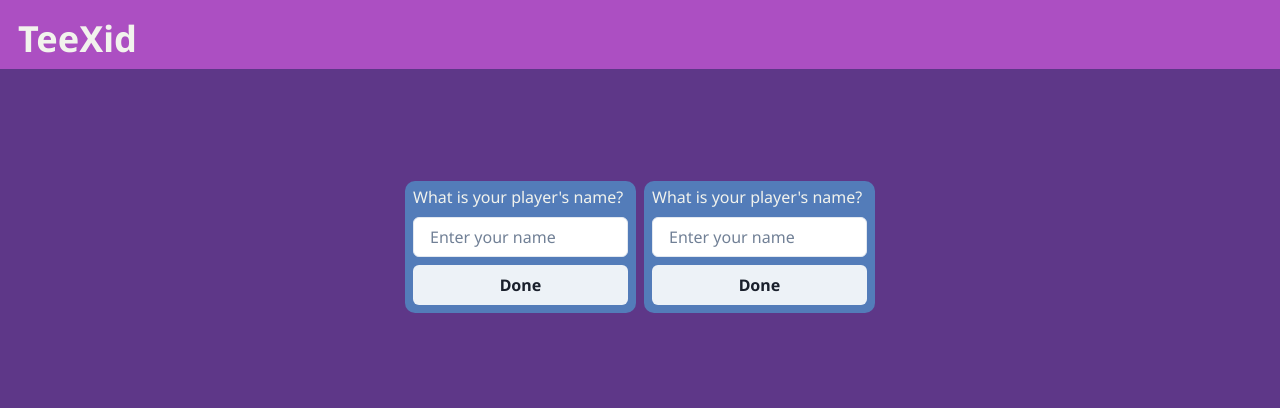
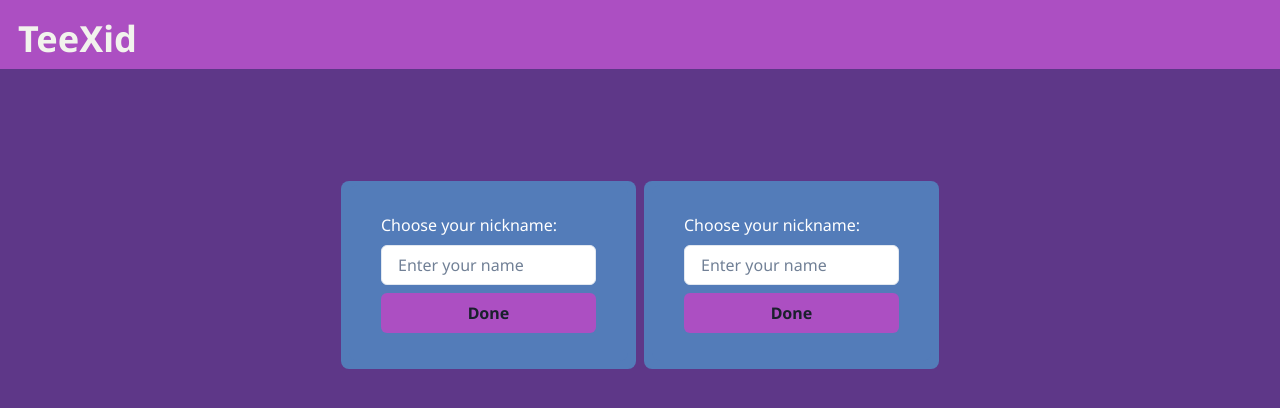
Before and after one commit to maciek-codes/teexid, a React (Create React App) app in the folder app/: page /join in a window 1280 px wide. Shown: the top 408 px of the page. Built offline with nearby package versions, Linux system fonts and the light colour scheme.

Commit message:
Radiuses adjustment, PlayerName style

```diff
--- a/app/src/GameFeed.tsx
+++ b/app/src/GameFeed.tsx
@@ -1,6 +1,6 @@
 import React, { useState } from "react";
 
-import { Box, Progress, Stack, Text } from "@chakra-ui/react";
+import { Box, Stack, Text } from "@chakra-ui/react";
 import { PlayerList } from "./PlayerList";
 import { usePlayerStore } from "./stores/PlayerStore";
 import { useRoomStore } from "./stores/RoomStore";
@@ -47,7 +47,7 @@ export const GameFeed: React.FC = () => {
         color="#F2F3ED"
         px="5"
         py="3"
-        borderRadius={10}
+        rounded="lg"
         dropShadow="10px"
       >
         {roomState === "waiting" && (
@@ -80,7 +80,8 @@ export const GameFeed: React.FC = () => {
         )}
         {roomState === "ended" && <Text fontSize="xl">Game ended!</Text>}
       </Box>
-      <Box backgroundColor="#ebd9ff" p={2} borderRadius={10}>
+      {isPlaying && (
+        <Box backgroundColor="#ebd9ff" p={2} rounded="lg">
           {isPlaying &&
             turnState === "selecting_cards" &&
             !isTellingStory &&
@@ -95,8 +96,10 @@ export const GameFeed: React.FC = () => {
                 onSelectedCard={() => submitCardForStory()}
               />
             )}
-        {isPlaying && !isTellingStory && turnState === "waiting_for_story" && (
-          <Progress isAnimated={true} isIndeterminate={true} />
+          {isPlaying &&
+            !isTellingStory &&
+            turnState === "waiting_for_story" && (
+              <Text>Waiting for the story teller...</Text>
             )}
           {isPlaying &&
             turnState === "selecting_cards" &&
@@ -126,6 +129,7 @@ export const GameFeed: React.FC = () => {
               />
             )}
         </Box>
+      )}
       {roomState === "ended" && (
         <Box>
           <PlayerScores playersList={players} />
--- a/app/src/GameRoom.tsx
+++ b/app/src/GameRoom.tsx
@@ -16,7 +16,6 @@ import { DebugInfo } from "./components/DebugInfo";
 const GameRoom: React.FC = () => {
   const { name: playerName, id: playerId } = usePlayerStore();
 
-  const roomId = useRoomStore((state) => state.roomId);
   const params = useParams();
   const joinedState = useRoomStore((state) => state.joinedState);
 
@@ -36,9 +35,13 @@ const GameRoom: React.FC = () => {
         });
       }
     }
-  }, [playerName, playerId, roomId, joinRoomQuery]);
+  }, [playerName, playerId, params.roomId, joinRoomQuery]);
 
-  if (joinRoomQuery.isSuccess && fetchHistoryQuery.isIdle) {
+  if (
+    joinRoomQuery.isSuccess &&
+    !fetchHistoryQuery.isSuccess &&
+    !fetchHistoryQuery.isLoading
+  ) {
     fetchHistoryQuery.mutate({});
   }
 
--- a/app/src/Lobby.tsx
+++ b/app/src/Lobby.tsx
@@ -48,7 +48,7 @@ export const Lobby: React.FC<LobbyProps> = () => {
         color="#F2F3ED"
         padding={2}
         paddingTop={1}
-        borderRadius={10}
+        rounded="lg"
       >
         {player.name === "" && <PlayerEdit />}
         {player.name !== "" && (
--- a/app/src/PlayerList.tsx
+++ b/app/src/PlayerList.tsx
@@ -124,7 +124,7 @@ export const PlayerList: React.FC = () => {
   // Create a list of players
   return (
     <Box
-      rounded="3xl"
+      rounded="lg"
       backgroundColor="#537CB9"
       color="F2F3ED"
       m="5"
--- a/app/src/PlayerName.tsx
+++ b/app/src/PlayerName.tsx
@@ -34,15 +34,22 @@ export const PlayerEdit: React.FC<PlayerEditProps> = ({ onClose }) => {
   };
 
   return (
-    <Stack>
-      <Text>What is your player's name?</Text>
+    <Stack backgroundColor="#537CB9" color="white" py={7} px={8} rounded="lg">
+      <Text>Choose your nickname:</Text>
       <Input
         value={value}
         onChange={(e) => setValue(e.currentTarget.value)}
         placeholder="Enter your name"
+        color="black"
         background="white"
       />
-      <Button onClick={updateName}>Done</Button>
+      <Button
+        onClick={updateName}
+        backgroundColor="#ac4fc2"
+        _hover={{ bg: "#B47FC1" }}
+      >
+        Done
+      </Button>
     </Stack>
   );
 };
--- a/app/src/components/CardView.tsx
+++ b/app/src/components/CardView.tsx
@@ -1,4 +1,4 @@
-import { Box, Image } from "@chakra-ui/react";
+import { Image } from "@chakra-ui/react";
 import Card from "../models/Card";
 
 interface CardViewProps {
--- a/app/src/components/DebugInfo.tsx
+++ b/app/src/components/DebugInfo.tsx
@@ -15,7 +15,7 @@ export const DebugInfo: React.FC<DebugInfoProps> = (props) => {
       backgroundColor="#f5f5f5"
       px={5}
       py={2}
-      borderRadius={2}
+      rounded="lg"
       opacity={0.4}
     >
       <Text>
--- a/app/src/components/GameLog.tsx
+++ b/app/src/components/GameLog.tsx
@@ -130,7 +130,7 @@ const GameLog: React.FC = () => {
       px={5}
       py={3}
       mt={10}
-      borderRadius={10}
+      rounded="lg"
     >
       <Text>History: </Text>
       {logItems}
```
Lines whose indentation alone changed are shown as unchanged.
